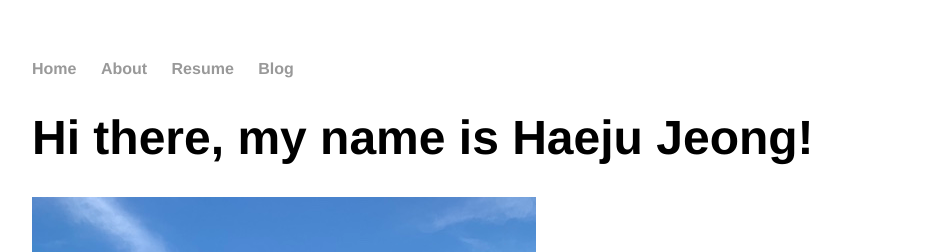
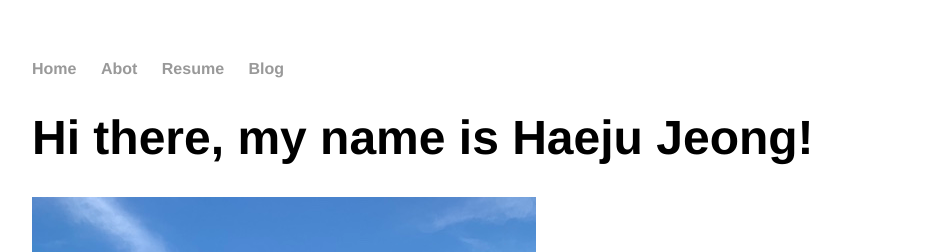
Before and after one commit to Haeju1/Haeju1.github.io, a Jekyll site: the page built from index.html, in a window 1280 px wide. Shown: the top 252 px of the page, without its empty margins (160-1091 px from the left). Built offline with Jekyll 4.4.1, drawn with Linux system fonts in a browser that asks for light colours.

Commit message:
Update default.html

```diff
--- a/_layouts/default.html
+++ b/_layouts/default.html
@@ -9,7 +9,7 @@
 			<nav>
 	    		<ul>
 	        		<li><a href="/">Home</a></li>
-		        	<li><a href="/about">About</a></li>
+		        	<li><a href="/about">Abot</a></li>
 	        		<li><a href="https://github.com/Haeju1/Haeju1.github.io/raw/master/resume/Jeong_Resume.pdf">Resume</a></li>
 	        		<li><a href="/blog">Blog</a></li>
 	    		</ul>
```
